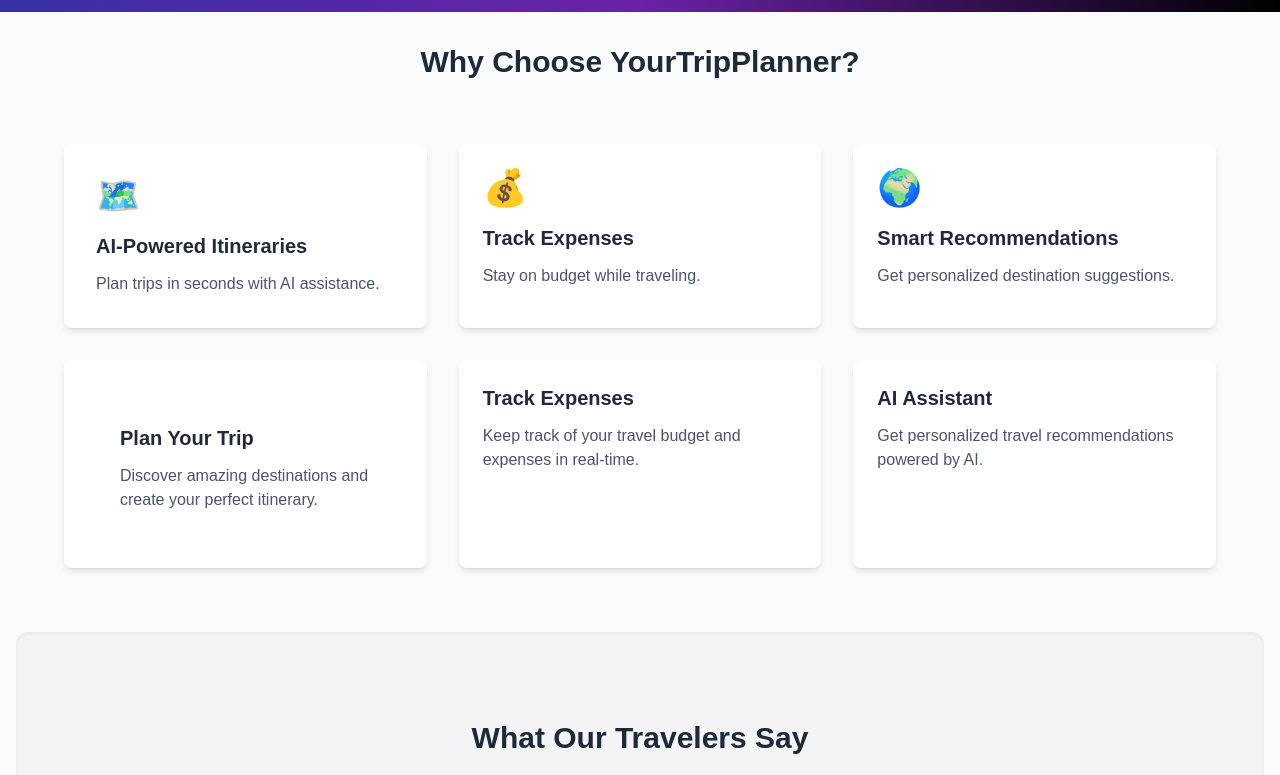
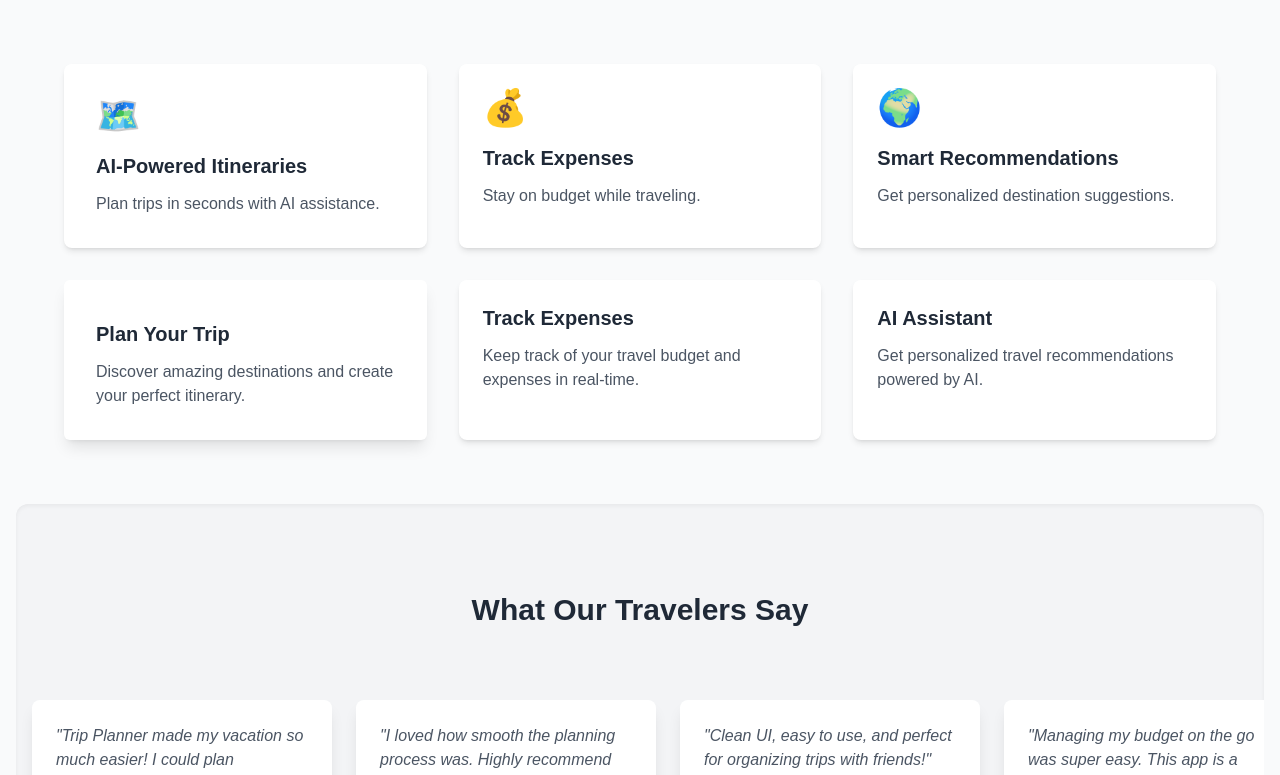
Before and after one commit to code-well0/trip-planner, a React (Create React App) app: page / in a window 1280 px wide. Shown: the part 628-1403 px from the top of the page. Built offline with nearby package versions, Linux system fonts and the light colour scheme; no server answers.

Commit message:
Fix: Remove unwanted padding causing gap between navbar and page content

```diff
--- a/src/App.js
+++ b/src/App.js
@@ -72,7 +72,7 @@ function App() {
           setSearchQuery={setSearchQuery}
         />
 
-        <div className="pt-20 flex-grow">
+        <div className="pt-0 flex-grow">
           <Routes>
             {/* Public Homepage */}
             <Route path="/" element={<Home />} />
--- a/src/Components/CurrencyConverter.jsx
+++ b/src/Components/CurrencyConverter.jsx
@@ -82,7 +82,7 @@ export default function CurrencyConverter() {
   }, [amount, fromCurrency, toCurrency]);
 
   return (
-        <div className="min-h-screen flex items-center justify-center bg-gray-100 dark:bg-gray-900 p-6 transition-colors duration-300 pt-24 pb-24">
+        <div className="min-h-screen flex items-center justify-center bg-gray-100 dark:bg-gray-900 p-6 transition-colors duration-300 pt-24 pb-24 -mt-20">
             <div className="flex flex-col lg:flex-row gap-8 w-full max-w-6xl">
         {/* Converter Card */}
         <div className="flex-1 rounded-3xl shadow-lg p-8 flex flex-col gap-6 bg-indigo-500 dark:bg-indigo-900 text-white transition-colors duration-300">
--- a/src/pages/Chatbot.jsx
+++ b/src/pages/Chatbot.jsx
@@ -71,7 +71,7 @@ function ChatBot() {
             />
 
             {/* Content */}
-            <div className="relative z-10 flex items-center justify-center p-4 sm:p-6">
+            <div className="relative z-10 flex items-center justify-center p-4 sm:p-6 -mt-2">
                 <div className="w-full max-w-4xl mx-auto">
                     <div className="backdrop-blur-2xl bg-white/10 dark:bg-gray-900/30 border border-white/20 rounded-3xl shadow-2xl overflow-hidden">
                         {/* Header */}
--- a/src/pages/ExpenseTracker.jsx
+++ b/src/pages/ExpenseTracker.jsx
@@ -130,7 +130,7 @@ const ExpenseTracker = () => {
         onCancel={() => setIsModalOpen(false)}
         message="Are you sure you want to clear all expenses?"
       />
-      <div className="max-w-3xl mx-auto rounded-2xl shadow-xl p-8 bg-white dark:bg-gray-800 transition-colors duration-300">
+      <div className="max-w-3xl mx-auto rounded-2xl shadow-xl p-8 bg-white dark:bg-gray-800 transition-colors duration-300 mt-16">
         <h1 className="text-3xl font-extrabold flex items-center justify-center gap-3 text-center mb-6 text-gray-900 dark:text-white">
           <FaMoneyBillWave className="text-green-600 dark:text-green-400 text-4xl" />
           Expense Tracker
--- a/src/pages/Home.jsx
+++ b/src/pages/Home.jsx
@@ -134,7 +134,7 @@ const Home = () => {
             </div>
             <div
               onClick={() => navigate("/plan")}
-              className="cursor-pointer bg-white dark:bg-gray-800 p-14 rounded-lg shadow-md hover:scale-105 transform transition"
+              className="cursor-pointer bg-white dark:bg-gray-800 p-8 rounded-lg shadow-lg rounded-md hover:scale-105 transform transition flex flex-col h-full"
             >
               <h3 className="mt-2 text-xl font-semibold text-gray-800 dark:text-white mb-3">
                 Plan Your Trip
```
